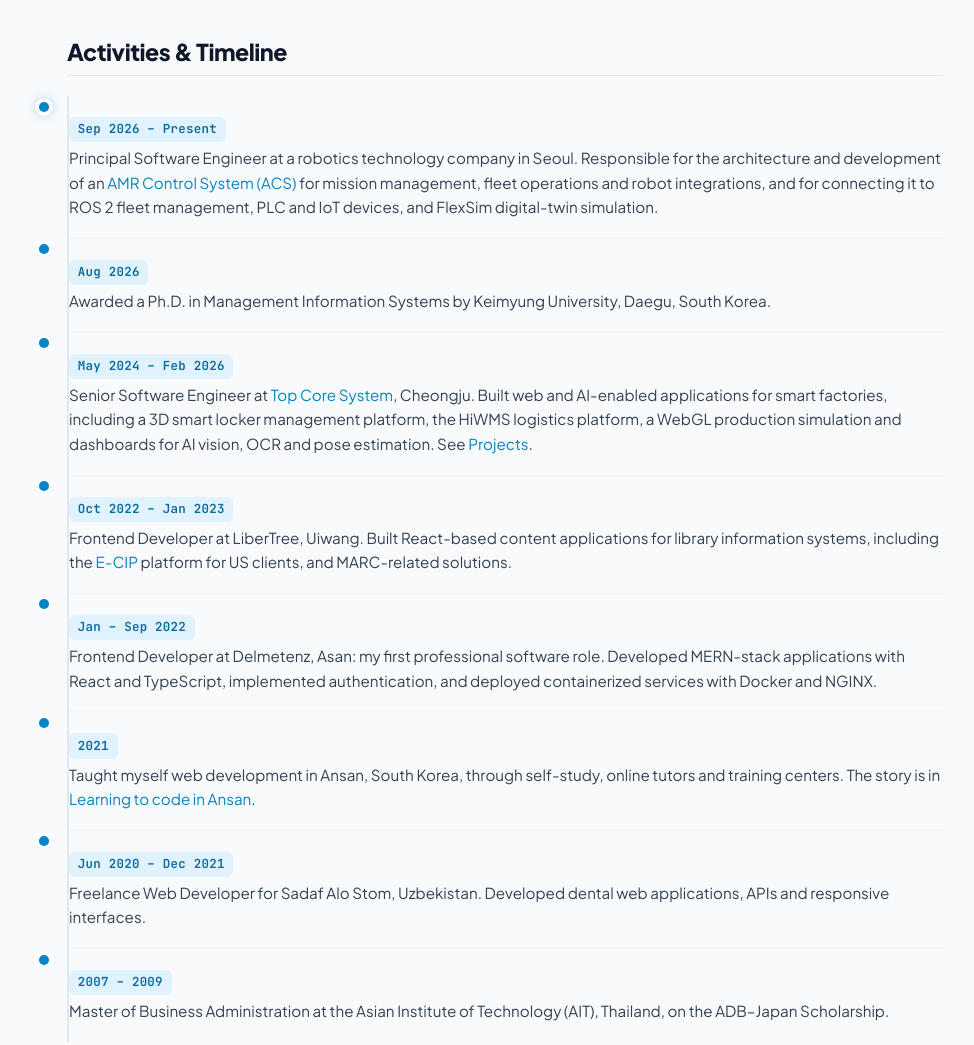
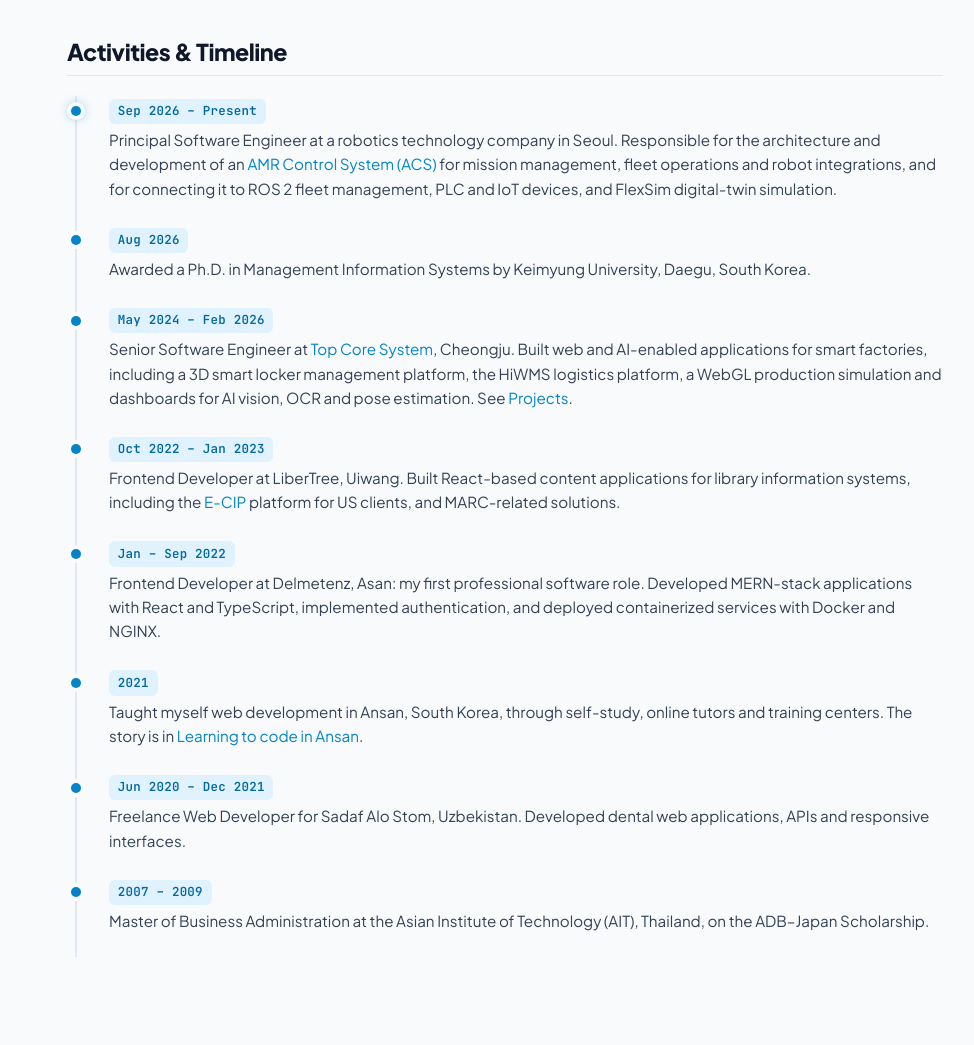
Before and after one commit to mmp17/portfolio, a plain HTML site: page index.html in a window 1280 px wide. Shown: the part 1792-2837 px from the top of the page, without its empty margins (289-1263 px from the left). Drawn offline with Linux system fonts and the light colour scheme.

Commit message:
Align timeline dots with their dates
The generic .content-list rules came later in the stylesheet and
overrode the timeline's padding, pushing each date below its dot and
the dots off the vertical line. Give the timeline rules priority and
anchor each dot to its date badge.

Co-Authored-By: Claude Opus 5.5 <noreply@anthropic.com>

```diff
--- a/assets/css/style.css
+++ b/assets/css/style.css
@@ -864,33 +864,40 @@ hr {
 /* ==========================================================================
    Activity / Timeline Components
    ========================================================================== */
-.activity-list {
+/* Doubled class so these win over the generic .content-list rules below. */
+.content-list.activity-list {
   position: relative;
   margin-left: 0.5rem;
   padding-left: 1.5rem;
   border-left: 2px solid var(--rule);
 }
 
-.activity-list > li {
+.content-list.activity-list > li {
   position: relative;
   padding: 0 0 1.5rem 0.5rem;
   border-bottom: 0;
   list-style: none;
 }
 
-.activity-list > li::before {
+/* The dot hangs off the date badge so it stays centred on it. */
+.activity-date {
+  position: relative;
+}
+
+.activity-date::before {
   position: absolute;
-  top: 0.35rem;
-  left: calc(-1.5rem - 6px);
+  top: 50%;
+  left: calc(-2rem - 6px);
   width: 10px;
   height: 10px;
+  margin-top: -5px;
   border-radius: 50%;
   background: var(--accent);
   box-shadow: 0 0 0 4px var(--bg);
   content: "";
 }
 
-.activity-list > li:first-child::before {
+.activity-list > li:first-child .activity-date::before {
   box-shadow: 0 0 0 4px var(--bg), 0 0 12px var(--accent);
 }
 
```
